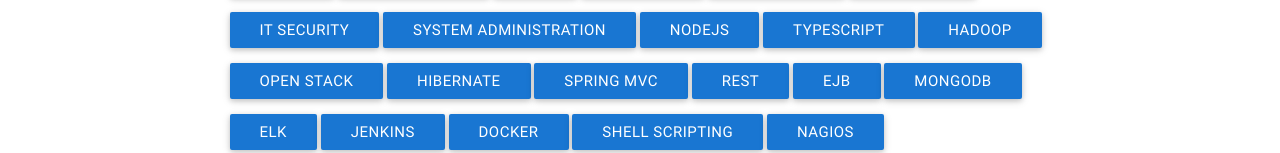
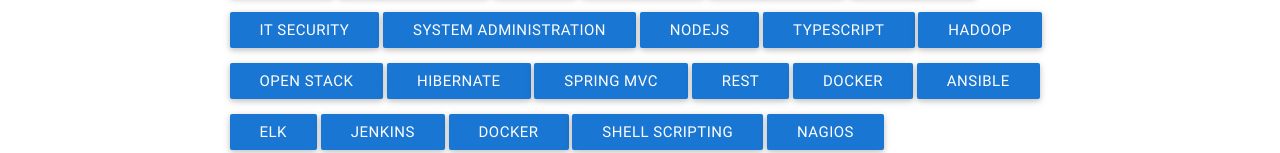
Before and after one commit to OmarTrigui/OmarTrigui.github.io, a plain HTML site: page index.html in a window 1280 px wide. Shown: the part 729-882 px from the top of the page. Drawn offline with nearby package versions, Linux system fonts and the light colour scheme.

Commit message:
Update index.html

```diff
--- a/index.html
+++ b/index.html
@@ -56,8 +56,8 @@
 							<a class="btn tooltipped" data-position="top" data-delay="50" data-tooltip="An outstanding Java Persistence framework">Hibernate</a>
 							<a class="btn tooltipped" data-position="top" data-delay="50" data-tooltip="Special greetings to my favourite java MVC Web Framework">Spring MVC</a>
 							<a class="btn tooltipped" data-position="top" data-delay="50" data-tooltip="My favourite web service used with (NodeJS & Angular)">REST</a>
-							<a class="btn tooltipped" data-position="top" data-delay="50" data-tooltip="It's for building highly scalable and robust enterprise level applications ;)">EJB</a>
-							<a class="btn tooltipped" data-position="top" data-delay="50" data-tooltip="I use MongoDB in some Node.js projects. It's simple to use and pretty happy with it.">MongoDB</a>
+							<a class="btn tooltipped" data-position="top" data-delay="50" data-tooltip="Containerization is cool :D">Docker</a>
+							<a class="btn tooltipped" data-position="top" data-delay="50" data-tooltip="Let's automate everything, making sure Robots won't take my job x)">Ansible</a>
 							<a class="btn tooltipped" data-position="top" data-delay="50" data-tooltip="Log management & analysis">ELK</a>
 							<a class="btn tooltipped" data-position="top" data-delay="50" data-tooltip="Favourite CI">Jenkins</a>
 							<a class="btn tooltipped" data-position="top" data-delay="50" data-tooltip="Dockerizing applications">Docker</a>
```
